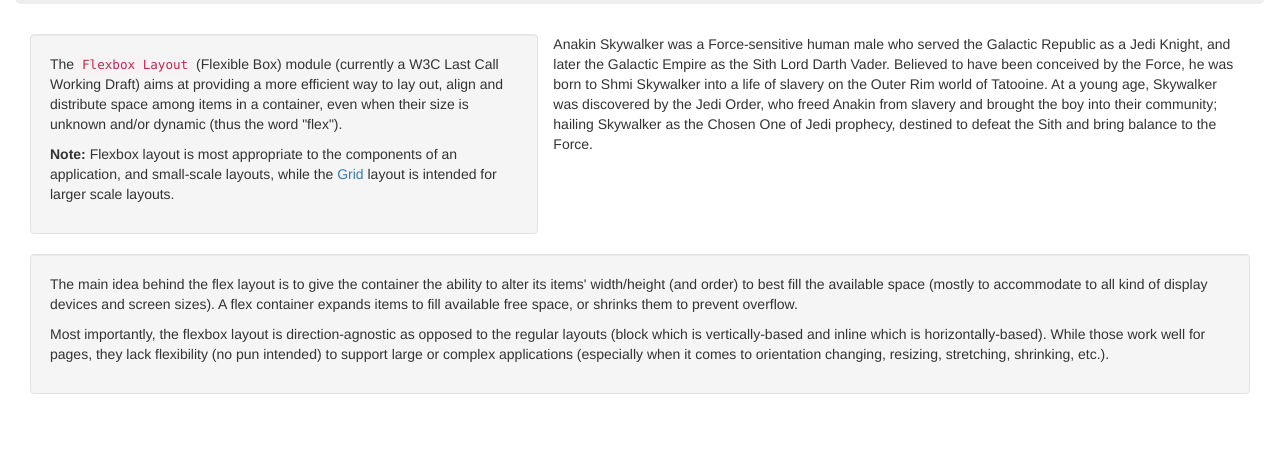
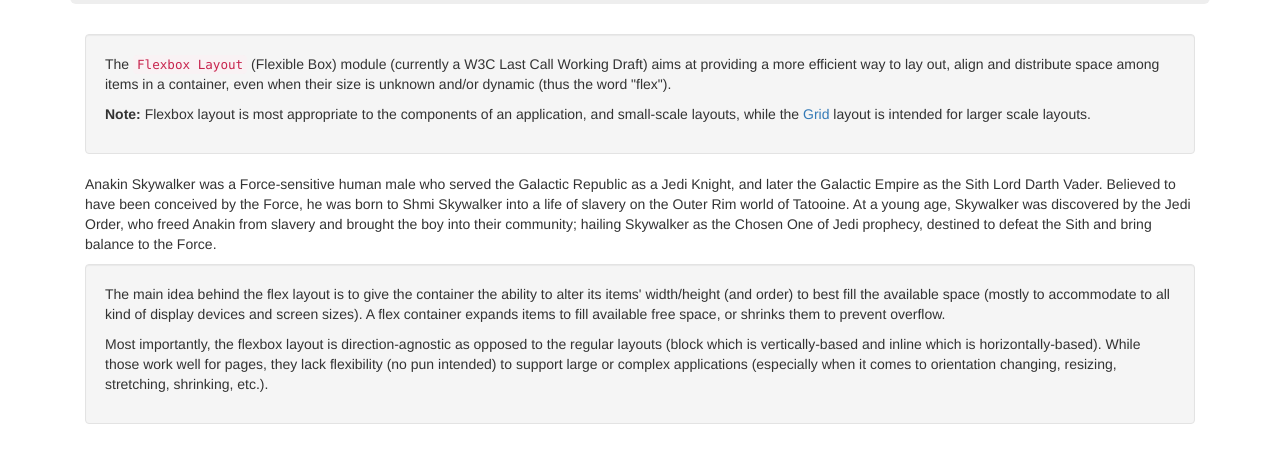
Before and after one commit to gardner589/gardner589.github.io, a plain HTML site: page index.html in a window 1280 px wide. Shown: the part 308-770 px from the top of the page. Drawn offline with nearby package versions, Linux system fonts and the light colour scheme; some packages are replaced by stand-ins of ours.

```diff
--- a/index.html
+++ b/index.html
@@ -16,7 +16,7 @@
   <script src="bower_components/angular-resource/angular-resource.js"></script>
   <script src="script.js"></script>
 </head>
-<body class="container col-xs-12">
+<body class="container ">
   <nav class="navbar navbar-dark bg-info container-fluid">
     <ul class="nav navbar-nav">
       <li class="pull-left"><a href="#bio">About</a></li>
@@ -35,11 +35,11 @@
   </section>
 
 <div class="container-fluid ">
-  <div class="col-sm-5 well" id="flexbox-background">
+  <div class="well" id="flexbox-background">
     <p>The <code>Flexbox Layout</code> (Flexible Box) module (currently a W3C Last Call Working Draft) aims at providing a more efficient way to lay out, align and distribute space among items in a container, even when their size is unknown and/or dynamic (thus the word "flex").</p>
     <p><strong>Note:</strong> Flexbox layout is most appropriate to the components of an application, and small-scale layouts, while the <a href="http://css-tricks.com/snippets/css/complete-guide-grid/">Grid</a> layout is intended for larger scale layouts.
   </div>
-  <section class="col-sm-7 " id="bholder">
+  <section class="" id="bholder">
     <div id="bio">
       <p>Anakin Skywalker was a Force-sensitive human male who served the Galactic
         Republic as a Jedi Knight, and later the Galactic Empire as the
@@ -51,7 +51,7 @@
         the Sith and bring balance to the Force.</p>
     </div>
   </section>
-  <div class="col-xs-12 well">
+  <div class=" well">
     <p>The main idea behind the flex layout is to give the container the ability to alter its items' width/height (and order) to best fill the available space (mostly to accommodate to all kind of display devices and screen sizes). A flex container expands items to fill available free space, or shrinks them to prevent overflow.</p>
     <p>Most importantly, the flexbox layout is direction-agnostic as opposed to the regular layouts (block which is vertically-based and inline which is horizontally-based). While those work well for pages, they lack flexibility (no pun intended) to support large or complex applications (especially when it comes to orientation changing, resizing, stretching, shrinking, etc.). </p>
   </div>
```
